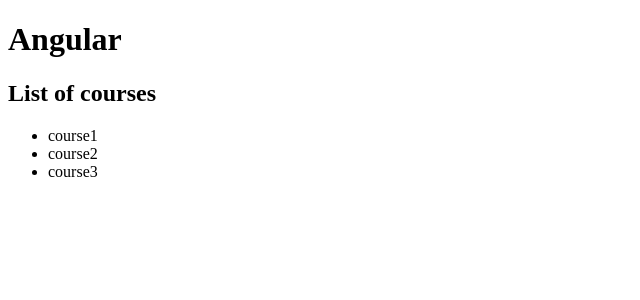
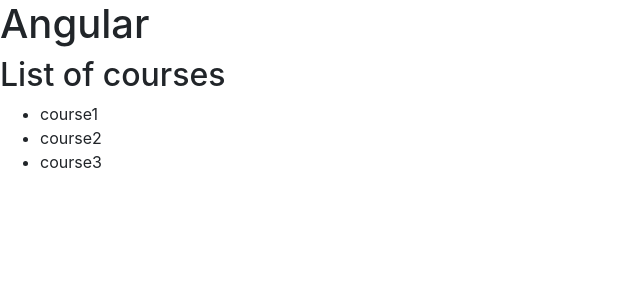
Before and after one commit to MAGNUM81/Angular-Tutorial, an Angular app in the folder hello-world/: page / in a window 1280 px wide. Shown: the top 300 px of the page, without its empty margins (0-640 px from the left). Built offline with nearby package versions, Linux system fonts and the light colour scheme.

Commit message:
Added bootstrap

```diff
--- a/hello-world/package.json
+++ b/hello-world/package.json
@@ -19,6 +19,7 @@
     "@angular/platform-browser": "~9.1.3",
     "@angular/platform-browser-dynamic": "~9.1.3",
     "@angular/router": "~9.1.3",
+    "bootstrap": "^4.4.1",
     "rxjs": "~6.5.4",
     "tslib": "^1.10.0",
     "zone.js": "~0.10.2"
--- a/hello-world/src/styles.css
+++ b/hello-world/src/styles.css
@@ -1 +1,2 @@
 /* You can add global styles to this file, and also import other style files */
+@import "~bootstrap/dist/css/bootstrap.css";
```
Also changed, not shown: 1 other file (tests, documents, lock files or other folders).
